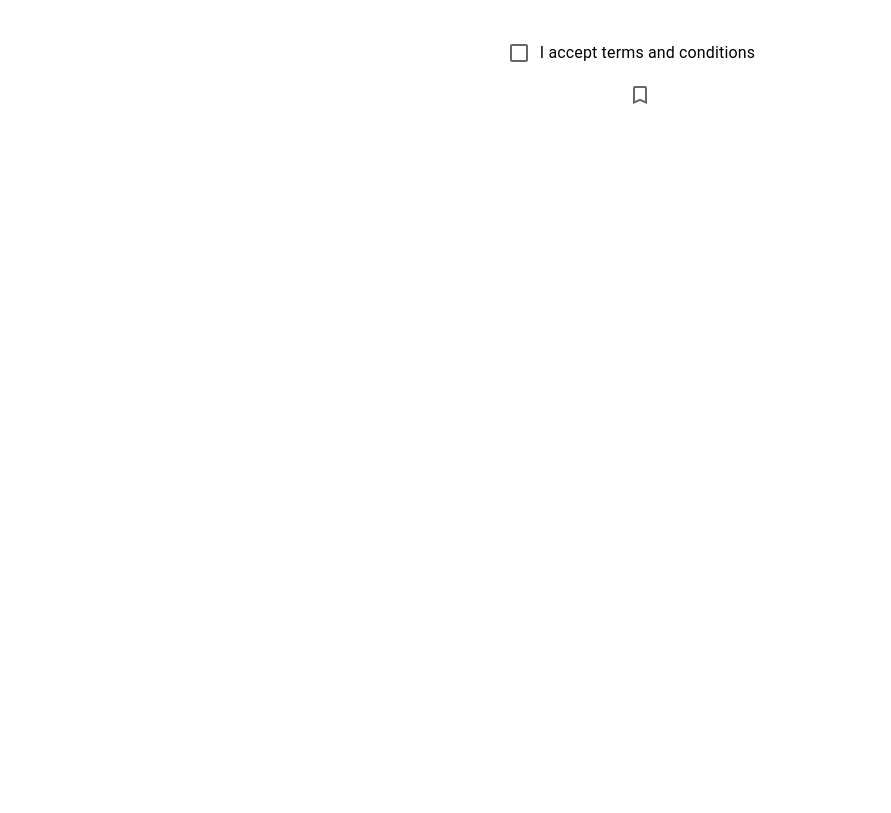
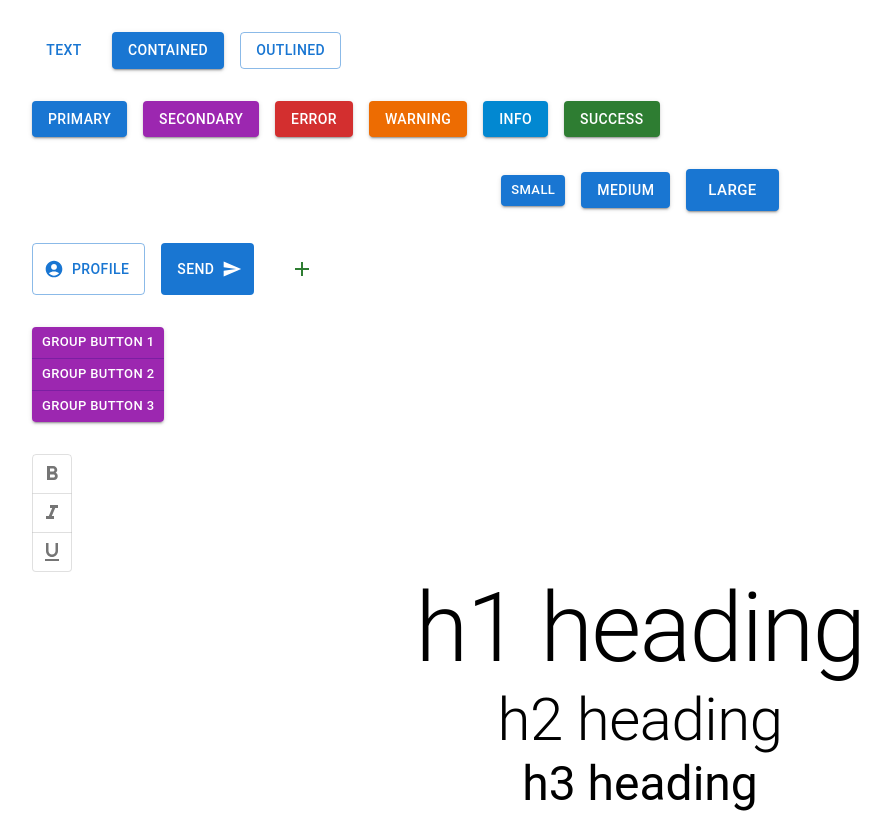
Before and after one commit to basic1dev/learning-react, a React (Create React App) app: page / in a window 1280 px wide. Shown: the top 813 px of the page, without its empty margins (0-891 px from the left). Built offline with nearby package versions, Linux system fonts and the light colour scheme.

Commit message:
just commit

```diff
--- a/src/App.tsx
+++ b/src/App.tsx
@@ -1,8 +1,10 @@
 // import React from 'react';
 // import logo from './logo.svg';
 import './App.css';
-// import { MuiButton } from './components/MuiButton';
-// import { MuiTypography } from './components/MuiTympanography';
+
+
+import { MuiButton } from './components/MuiButton';
+import { MuiTypography } from './components/MuiTympanography';
 // import { MuiTextField } from './components/MuiTextField';
 // import { MuiSelect } from './components/MuiSelect';
 // import { MuiRadioButton } from './components/MuiRadioButton';
@@ -11,8 +13,8 @@ import { MuiCheckbox } from './components/MuiCheckbox';
 function App() {
   return (
     <div className="App">
-      {/* <MuiButton />
-      <MuiTypography /> */}
+       <MuiButton />
+      <MuiTypography />
       {/* <MuiTextField /> here */}
       {/* <MuiSelect /> */}
       {/* <MuiRadioButton /> */}
```
